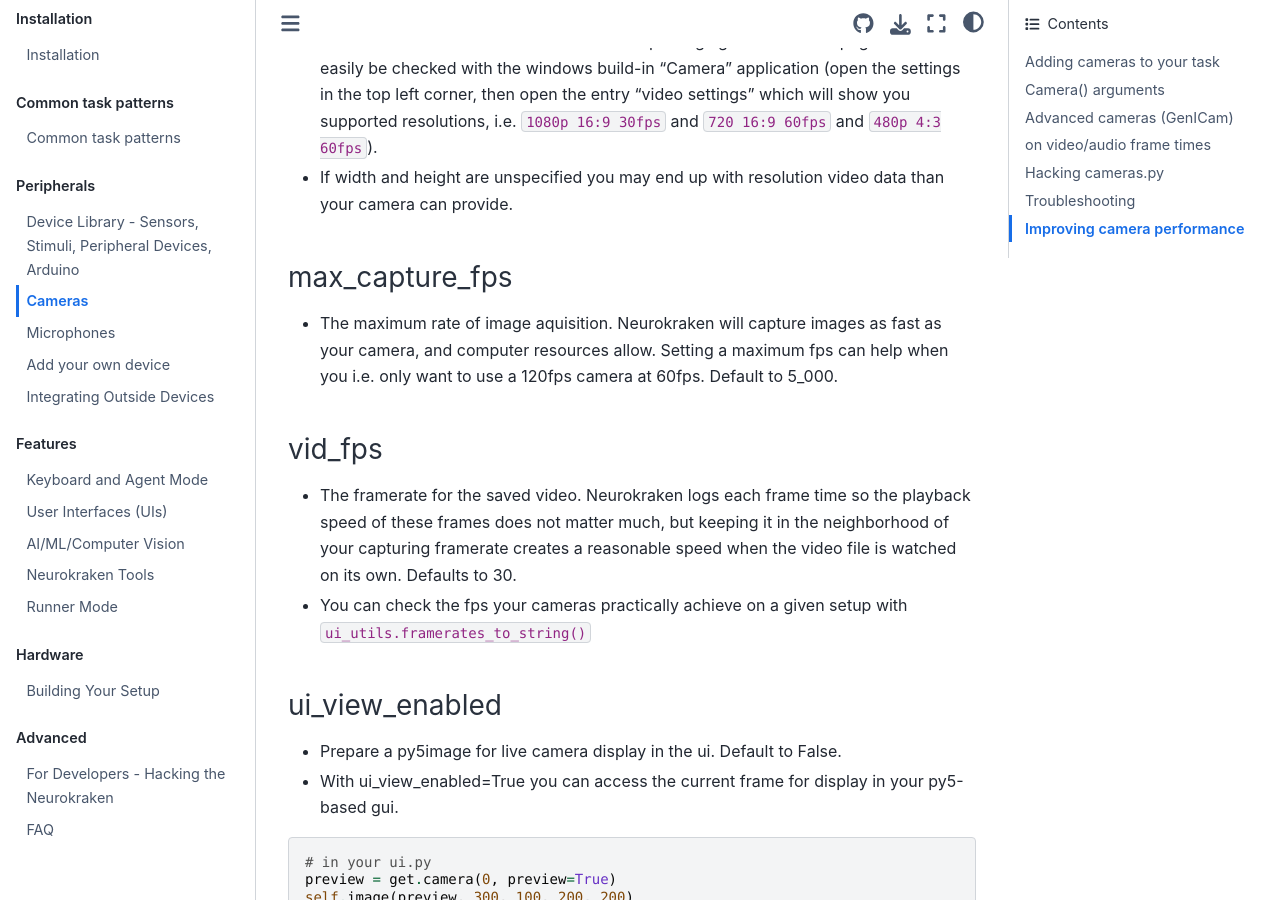
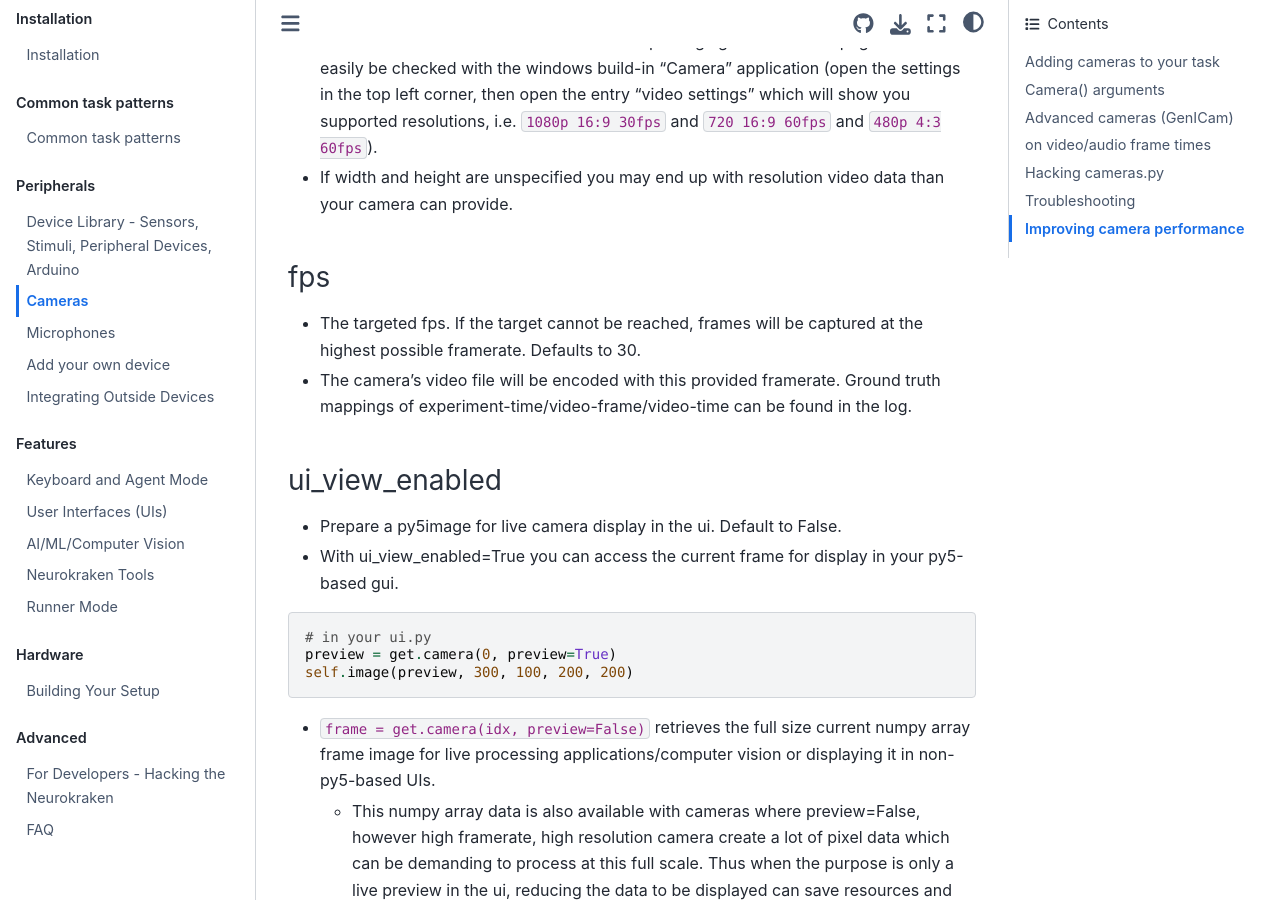
Before and after one commit to PasseckerLab/Neurokraken-book, a Jupyter Book: the page built from cameras.md, in a window 1280 px wide and 900 px high, scrolled down 1484 px. Built offline with Jupyter Book 1.0.4 settings and Sphinx 7.4.7 and the Sphinx Book theme 1.1.4, drawn with Linux system fonts in a browser that asks for light colours; some of the changed text lies outside the part shown.

Commit message:
camera fps

````diff
--- a/cameras.md
+++ b/cameras.md
@@ -19,21 +19,21 @@ Here are 3 more typical example with specified parameters
 ```python
 Camera(name='Kayeton_mono_2.8-12mm',
        idx=0, width=1280, height=720,
-       max_capture_fps=100, vid_fps=100,
+       fps=100,
        ui_view_enabled=True, ui_view_step=3, ui_view_scale=0.4)
 
 import cv2
 Camera(name='main_view',
        idx=0, width=1920, height=1080,
        cv2_backend=cv2.CAP_MSMF,
-       max_capture_fps=40, vid_fps=40,
+       fps=40,
        color2grey=False, # a color camera
        ui_view_enabled=True, ui_view_step=1, ui_view_scale=0.3)
 
 Camera(name='scientific_camera',
        idx=0, # 2,592 x 1,944
        capturer='harvesters', harvesters_path_GenTL_cti='C:/path/to/.cti/file',
-       max_capture_fps=40, vid_fps=40,
+       fps=40,
        ui_view_enabled=True, ui_view_step=1, ui_view_scale=0.2)
 ```
 
@@ -52,13 +52,10 @@ You can provide multiple cameras to the cameras list to use them together in the
 ### width, height
 - Cameras typically support different width/height combinations at different framerates. These combinations are often noted on the packaging and store webpage but can also easily be checked with the windows build-in "Camera" application (open the settings in the top left corner, then open the entry "video settings" which will show you supported resolutions, i.e. `1080p 16:9 30fps` and `720 16:9 60fps` and `480p 4:3 60fps`).
 - If width and height are unspecified you may end up with resolution video data than your camera can provide.
-### max_capture_fps
-- The maximum rate of image aquisition. Neurokraken will capture images as fast as your camera, and computer resources allow. Setting a maximum fps can help when you i.e. only want to use a 120fps camera at 60fps. Default to 5_000.
+### fps
+- The targeted fps. If the target cannot be reached, frames will be captured at the highest possible framerate. Defaults to 30.
+- The camera's video file will be encoded with this provided framerate. Ground truth mappings of experiment-time/video-frame/video-time can be found in the log.
 
-(vid_fps)=
-### vid_fps
-- The framerate for the saved video. Neurokraken logs each frame time so the playback speed of these frames does not matter much, but keeping it in the neighborhood of your capturing framerate creates a reasonable speed when the video file is watched on its own. Defaults to 30.
-- You can check the fps your cameras practically achieve on a given setup with `ui_utils.framerates_to_string()`
 ### ui_view_enabled
 - Prepare a py5image for live camera display in the ui. Default to False.
 - With ui_view_enabled=True you can access the current frame for display in your py5-based gui.
@@ -93,7 +90,6 @@ self.image(preview, 300, 100, 200, 200)
 ### save_as_vid
 - Save the capture to a video file in the log folder throughout the experiment duration. Defaults to True.
 - The filename will be the provided [name](camera_name) of this camera.
-- The video will use the framerate provided to [vid_fps](vid_fps)
 
 #### vid_codec
 - The codec used by the videowriter. Defaults to 'mp4v'
@@ -150,10 +146,10 @@ Many cameras automatically adjust their exposure time depending on the received
 
 ## Improving camera performance
 - When using high resolution/high framerate cameras like [the examples above](camera_examples) computers may reach their processing limit leading to reduced capturing speed. More modern PCs and PCs with more CPU cores will generally do better than repurposed old PCs in their capabilities. We found modern mini PCs to be surprisingly capable experiment hardware for their price. However when requiring more frames per second or a higher resolution from an important but limited camera the following steps can be taken:
-  - reduce the `max_capture_fps` or `width`/`height` of other less important cameras.
+  - reduce the `fps` or `width`/`height` of other less important cameras.
   - When `ui_view=True`: increase the `ui_view_step` and lower the `ui_view_scale`
   - Process color camera data in greyscale `color2grey=True`
-  - You can trade `max_capture_fps` against the resolution. i.e. on one pc a camera with `width=1920, height=1080` may achieve 60 fps but when used with `width=1280, height=720` run at 90fps. Note that cameras have a specific set of width/height combinations can will only work properly using one of these combinations.
+  - You can trade `fps` against the resolution. i.e. on one pc a camera with `width=1920, height=1080` may achieve 60 fps but when used with `width=1280, height=720` run at 90fps. Note that cameras have a specific set of width/height combinations can will only work properly using one of these combinations.
   - GenICam cameras have a lower impact than typical USB cameras.
   - You can check the performance of your last run experiment with `python tools/performance_test.py --last`
     - If you observe latency spikes (tens of milliseconds) when using your camera revisit the cv2_backend choice and test your camera in bright light conditions against issues caused by autoexposure [(see Troubleshooting)](autoexposure)
````
Also changed, not shown: configuration.md (+1 -1 lines), faq.md (+1 -5 lines).
